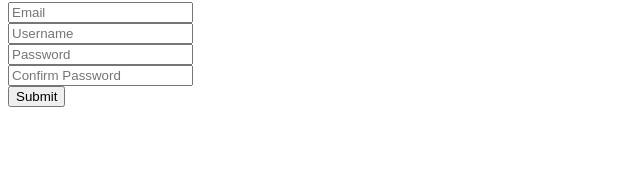
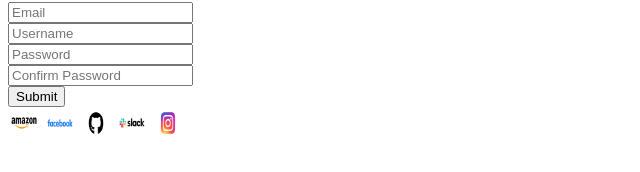
Before and after one commit to daidilla/StaticRegisterPage, a plain HTML site: page index.html in a window 1280 px wide. Shown: the part 104-276 px from the top of the page, without its empty margins (0-640 px from the left). Drawn offline with Linux system fonts and the light colour scheme.

Commit message:
Modified index.html Page

```diff
--- a/index.html
+++ b/index.html
@@ -31,7 +31,11 @@
                 </div>
             </form>
             <footer>
-
+                <img src="./assets/Amazon_(company)-Logo.wine.png" alt="Amazon Icon" height="32" width="32" />
+                <img src="./assets/Facebook-Logo.wine.png" alt="Facebook Icon" height="32" width="32" />
+                <img src="./assets/GitHub-Logo.wine.png" alt="GitHub Icon"  height="32" width="32" />
+                <img src="./assets/Slack_Technologies-Logo.wine.png" alt="Slack Icon" height="32" width="32" />
+                <img src="./assets/Instagram-Logo.wine.png" alt="Instagram Icon" height="32" width="32" />
             </footer>
         </div>
     </body>
```
